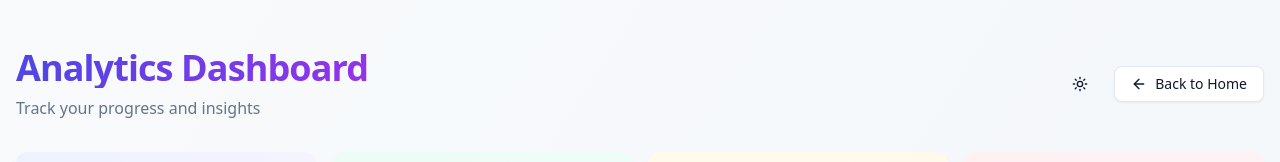
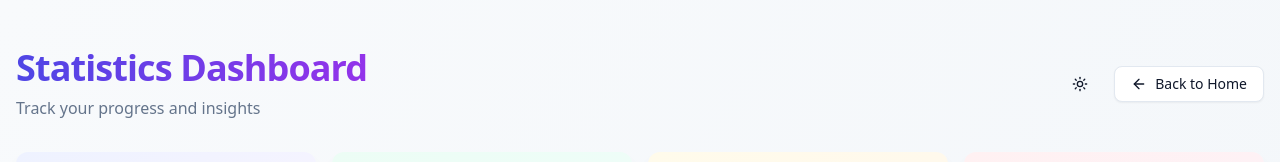
Before and after one commit to fernandwill/mantra-tracker-frontend, a Next.js app: page /dashboard in a window 1280 px wide. Shown: the top 162 px of the page. Built offline with nearby package versions, Linux system fonts and the light colour scheme; no server answers; sample sign-in values are in the browser's storage.

Commit message:
'analytics' -> 'statistics'

```diff
--- a/src/app/dashboard/page.tsx
+++ b/src/app/dashboard/page.tsx
@@ -57,7 +57,7 @@ export default function DashboardPage() {
         <header className="flex justify-between items-center mb-8">
           <div>
             <h1 className="text-3xl md:text-4xl font-bold tracking-tight bg-gradient-to-r from-indigo-600 to-purple-600 bg-clip-text text-transparent">
-              Analytics Dashboard
+              Statistics Dashboard
             </h1>
             <p className="text-muted-foreground mt-2">
               Track your progress and insights
--- a/src/app/page.tsx
+++ b/src/app/page.tsx
@@ -248,7 +248,7 @@ export default function Home() {
                   className="w-full border-2 hover:bg-muted/50"
                 >
                   <BarChart3 className="w-4 h-4 mr-2" />
-                  View Analytics
+                  View Statistics
                 </Button>
               </Link>
 
--- a/src/components/landing-page.tsx
+++ b/src/components/landing-page.tsx
@@ -96,7 +96,7 @@ export function LandingPage() {
                 <BarChart3 className="w-12 h-12 text-amber-600 dark:text-amber-400 mb-4" />
                 <CardTitle>Gain Insights</CardTitle>
                 <CardDescription>
-                  Understand your practice patterns with detailed analytics and celebrate your achievements.
+                  Understand your practice patterns with detailed statistics and celebrate your achievements.
                 </CardDescription>
               </CardHeader>
             </Card>
```
Also changed, not shown: 1 other file (tests, documents, lock files or other folders).
